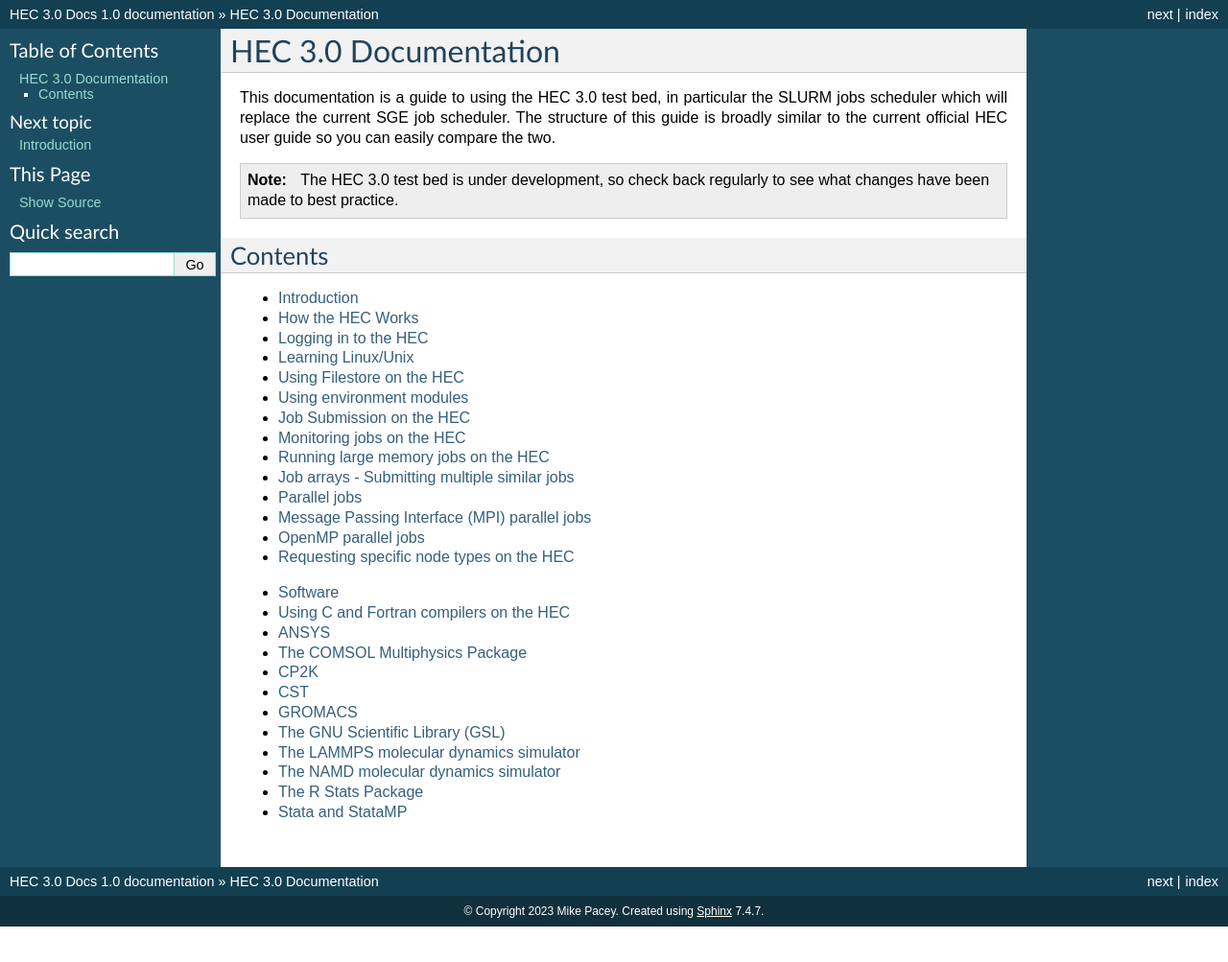
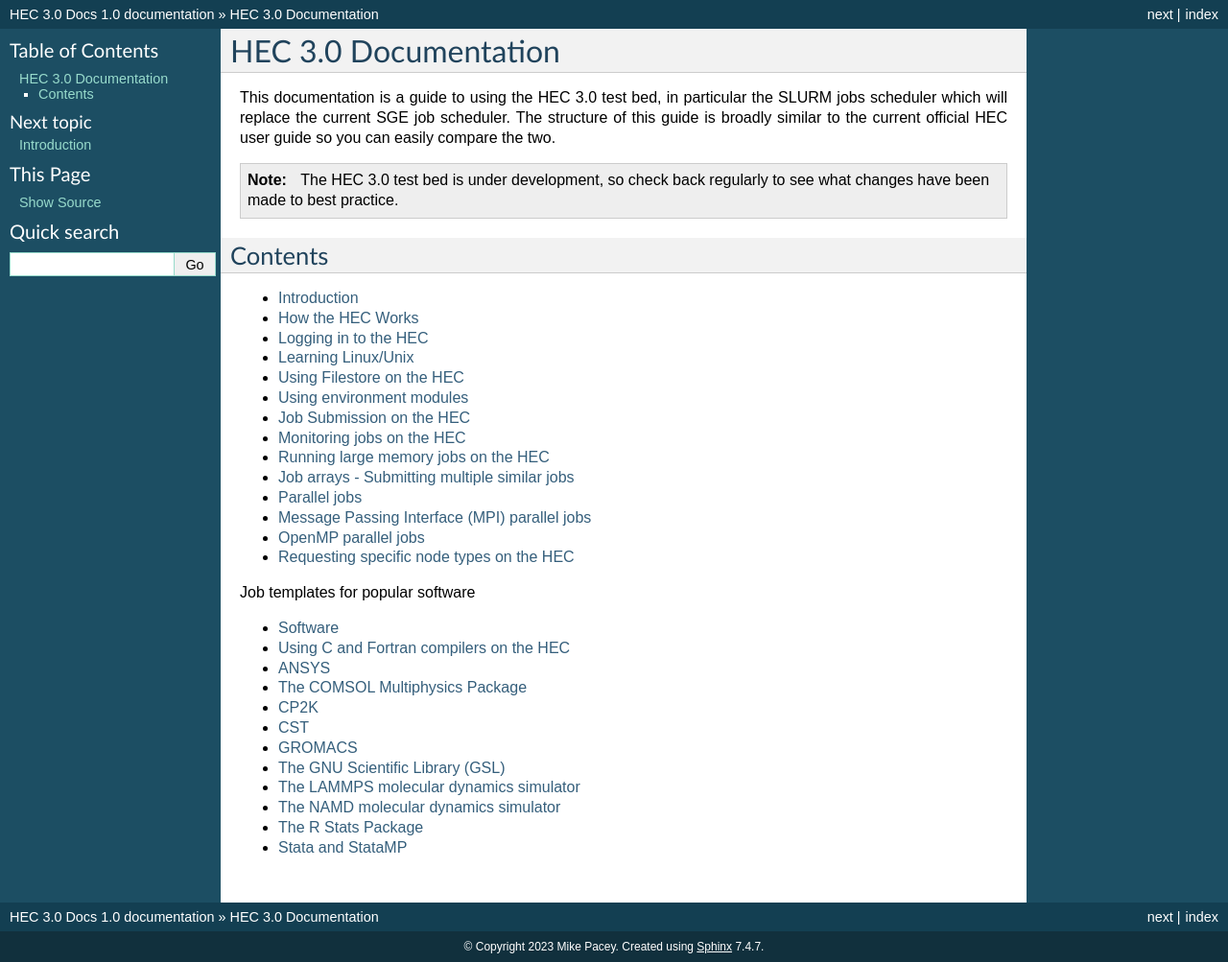
Before and after one commit to MikePacey/Lancaster-HEC, a Sphinx documentation site: the page built from docs/index.rst, in a window 1280 px wide. Shown: the whole page at 96% size. Built offline with Sphinx 7.4.7, drawn with Linux system fonts in a browser that asks for light colours; before the commit the page ends 966 px from its top, so only the background shows below that.

Commit message:
basic launch page

```diff
--- a/docs/index.rst
+++ b/docs/index.rst
@@ -32,6 +32,8 @@
    openmp
    nodetypes
 
+Job templates for popular software
+
 .. toctree::
    :maxdepth: 1
 
```
